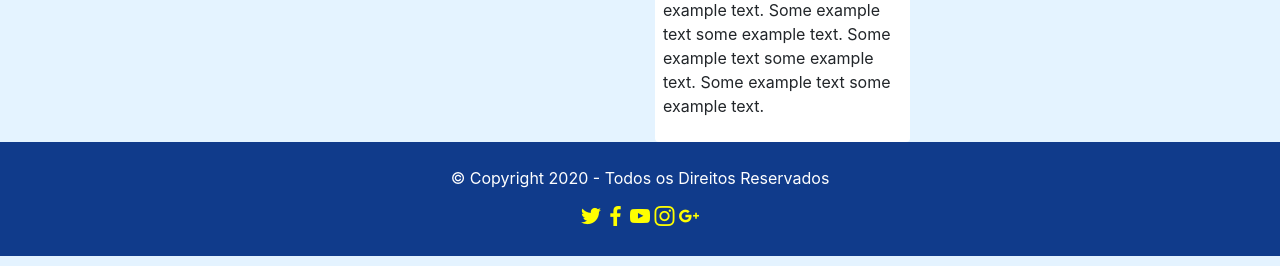
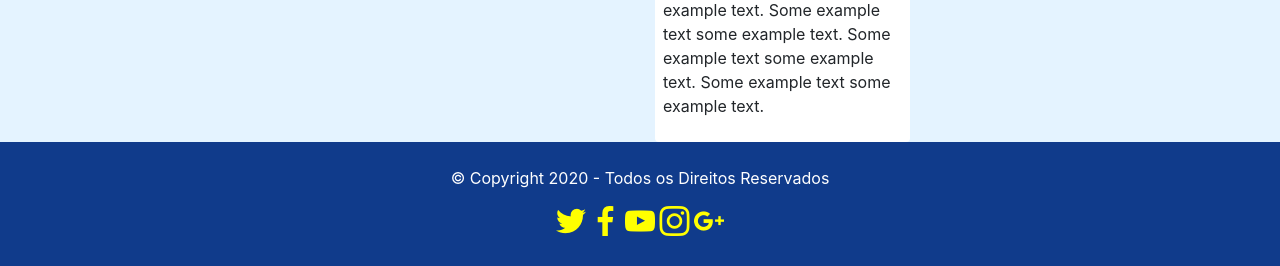
Before and after one commit to KaldirisArtefatos/jdkphpframe, a PHP site: page /_JDKPHPFRAME/index.php in a window 1280 px wide. Shown: the part 1112-1378 px from the top of the page. Run offline with PHP 8.4, Linux system fonts and the light colour scheme.

Commit message:
Style Ajustando cor e tamanho dos icones de Rede Social.

```diff
--- a/assets/socicon/css/styles.css
+++ b/assets/socicon/css/styles.css
@@ -37,7 +37,7 @@
   -webkit-font-smoothing: antialiased;
   -moz-osx-font-smoothing: grayscale;
   /* border: 2px solid blue; */
-  font-size: 20px;
+  font-size: 30px;
   color: yellow;
 }
 
```
